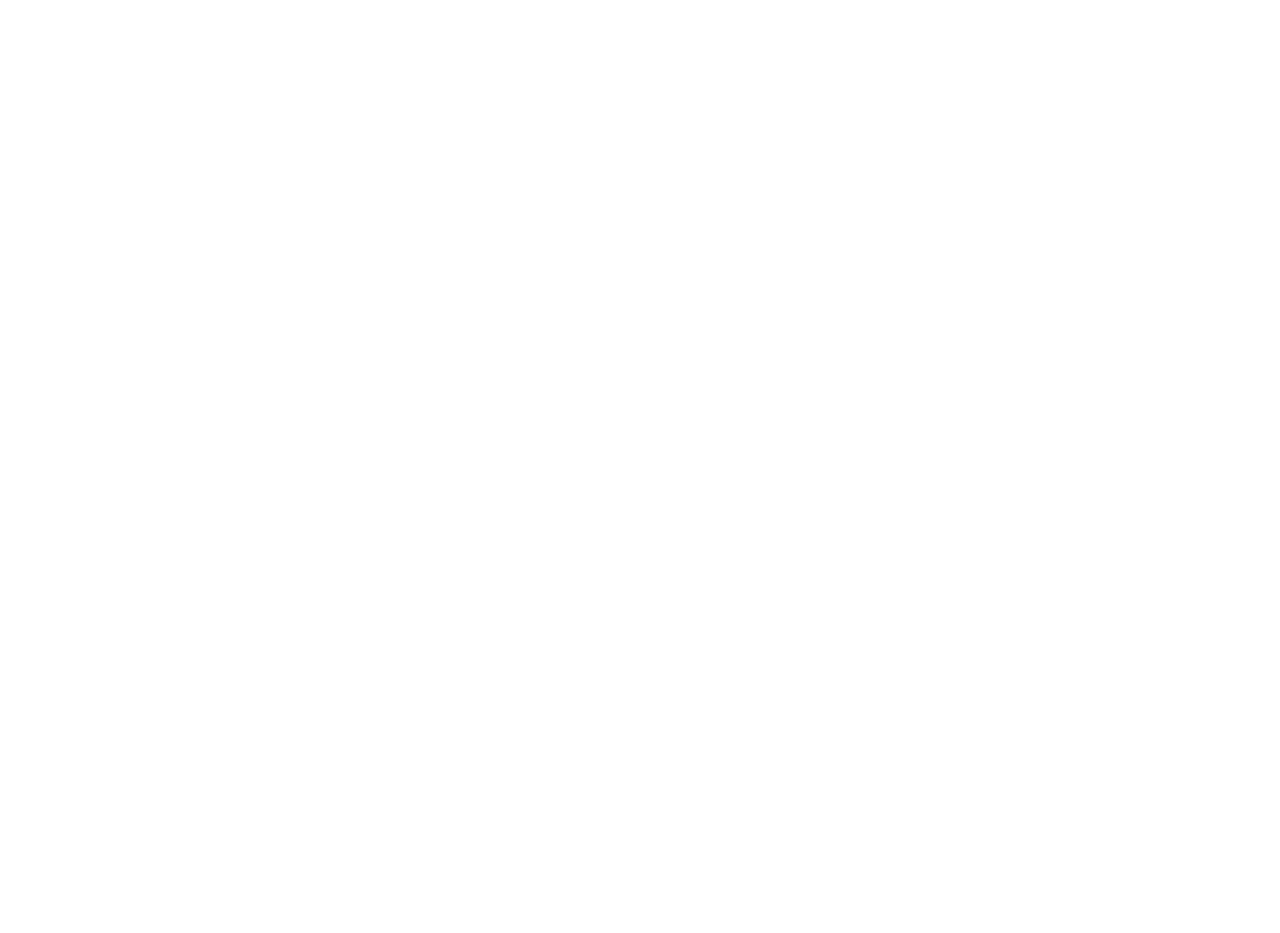
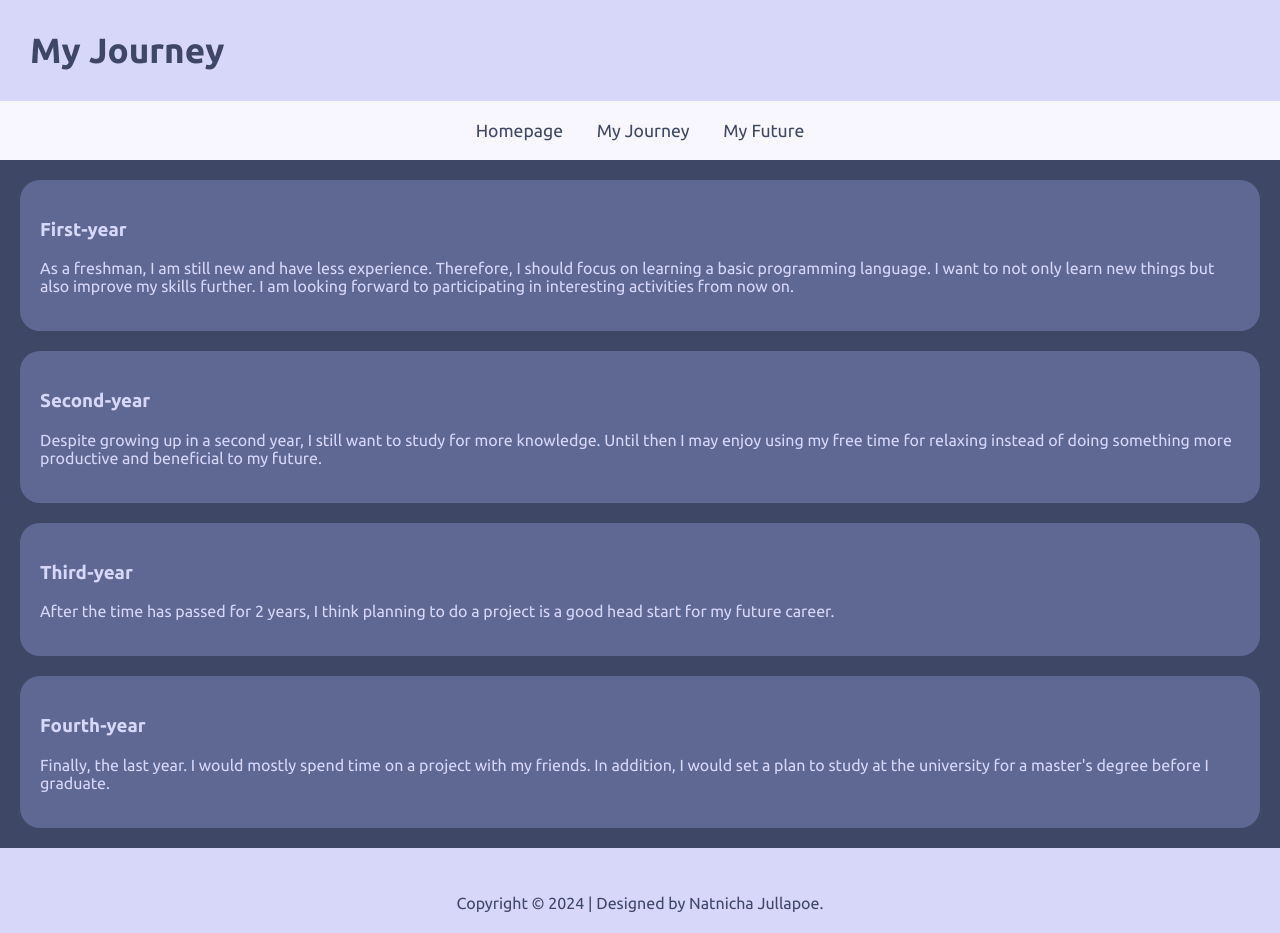
Before and after one commit to 6709540063NatnichaJullapoe/6709540063_MyCSTUStory, a plain HTML site: page myjourney.html in a window 1280 px wide. Before the commit the page ends 800 px from the top, so only its background shows below. Drawn offline with Linux system fonts and the light colour scheme.

Commit message:
Create My Journey and edit the footer

```diff
--- a/myfuture.html
+++ b/myfuture.html
@@ -0,0 +1,26 @@
+<!DOCTYPE html>
+<html>
+<head>
+    <meta charset="UTF-8" />
+    <title>My CSTU Story</title>
+    <link rel="stylesheet" href="mystyle.css">
+</head>
+
+<body style="font-family: 'Ubuntu', sans-serif;">
+
+    <header><b>My Future</b></header>
+    <nav>
+        <ul>
+            <li><a href="index.html">Homepage</a></li>
+            <li><a href="myjourney.html">My Journey</a></li>
+            <li><a href="myfuture.html">My Future</a></li>
+        </ul>
+    </nav>
+
+    <footer>
+        <p>Copyright &copy; 2024 | Designed by Natnicha Jullapoe.</p>
+    </footer>
+
+</body>
+
+</html>
--- a/myjourney.html
+++ b/myjourney.html
@@ -0,0 +1,52 @@
+<!DOCTYPE html>
+<html>
+
+<head>
+    <meta charset="UTF-8" />
+    <title>My CSTU Story</title>
+    <link rel="stylesheet" href="mystyle.css">
+</head>
+
+<body style="font-family: 'Ubuntu', sans-serif;">
+
+    <header><b>My Journey</b></header>
+    <nav>
+        <ul>
+            <li><a href="index.html">Homepage</a></li>
+            <li><a href="myjourney.html">My Journey</a></li>
+            <li><a href="myfuture.html">My Future</a></li>
+        </ul>
+    </nav>
+
+    <main>
+        <section class="first_year">
+            <h3>First-year</h3>
+            <p>As a freshman, I am still new and have less experience. Therefore, I should focus on learning a basic
+                programming language. I want to not only learn new things but also improve my skills further.
+                I am looking forward to participating in interesting activities from now on.</p>
+        </section>
+        <section class="second_year">
+            <h3>Second-year</h3>
+            <p>Despite growing up in a second year, I still want to study for more knowledge. Until then I may enjoy
+                using my free time for relaxing instead of doing something more productive and beneficial to my future.
+            </p>
+        </section>
+        <section class="third_year">
+            <h3>Third-year</h3>
+            <p>After the time has passed for 2 years, I think planning to do a project is a good head start for my
+                future career.</p>
+        </section>
+        <section class="fourth_year">
+            <h3>Fourth-year</h3>
+            <p>Finally, the last year. I would mostly spend time on a project with my friends. In addition, I would set
+                a plan to study at the university for a master's degree before I graduate.</p>
+        </section>
+    </main>
+
+    <footer>
+        <p>Copyright &copy; 2024 | Designed by Natnicha Jullapoe.</p>
+    </footer>
+
+</body>
+
+</html>
--- a/mystyle.css
+++ b/mystyle.css
@@ -7,9 +7,9 @@ header {
     font-size: 35px;
     color: #3e4866;
     margin: 0;
-  }
+}
 
-  nav {
+nav {
     background-color: #f8f6ff;
     padding: 5px;
     text-align: center;
@@ -28,7 +28,7 @@ nav ul li {
     margin: 15px;
 }
 
-  nav ul li a {
+nav ul li a {
     text-decoration: none;
     color: #3e4866;
     font-size: 1.1em;
@@ -39,7 +39,7 @@ nav ul li a:hover {
     color: #d7d7fa;
 }
 
-.vid{
+.vid {
     text-align: center;
 }
 
@@ -62,20 +62,60 @@ body {
 }
 
 .start {
+    padding: 10px;
+    margin: 10px;
+    margin-right: 20%;
     float: left;
+    clear: both;
+}
+
+article {
+    text-align: left;
     padding: 10px;
 }
 
-article{
-    clear: both;
-    text-align: left;
-    padding: 10px;
+.first_year {
+    background-color: #5f6893;
+    border-radius: 20px;
+    box-shadow: 10px #10101f1a;
+    margin: 20px;
+    padding: 20px;
+}
+
+.second_year {
+    background-color: #5f6893;
+    border-radius: 20px;
+    box-shadow: 10px #10101f1a;
+    margin: 20px;
+    padding: 20px;
+}
+
+.third_year {
+    background-color: #5f6893;
+    border-radius: 20px;
+    box-shadow: 10px #10101f1a;
+    margin: 20px;
+    padding: 20px;
+}
+
+.fourth_year {
+    background-color: #5f6893;
+    border-radius: 20px;
+    box-shadow: 10px #10101f1a;
+    margin: 20px;
+    padding: 20px;
+}
+
+.quote {
+    text-align: center;
 }
 
 footer {
     background-color: #d7d7fa;
     color: #3e4866;
-    padding: 5px;
+    padding-top: 30px;
+    padding-bottom: 5px;
+    margin: 0;
     text-align: center;
     clear: both;
 }
```
Also changed, not shown: index.html (+14 -12 lines).
